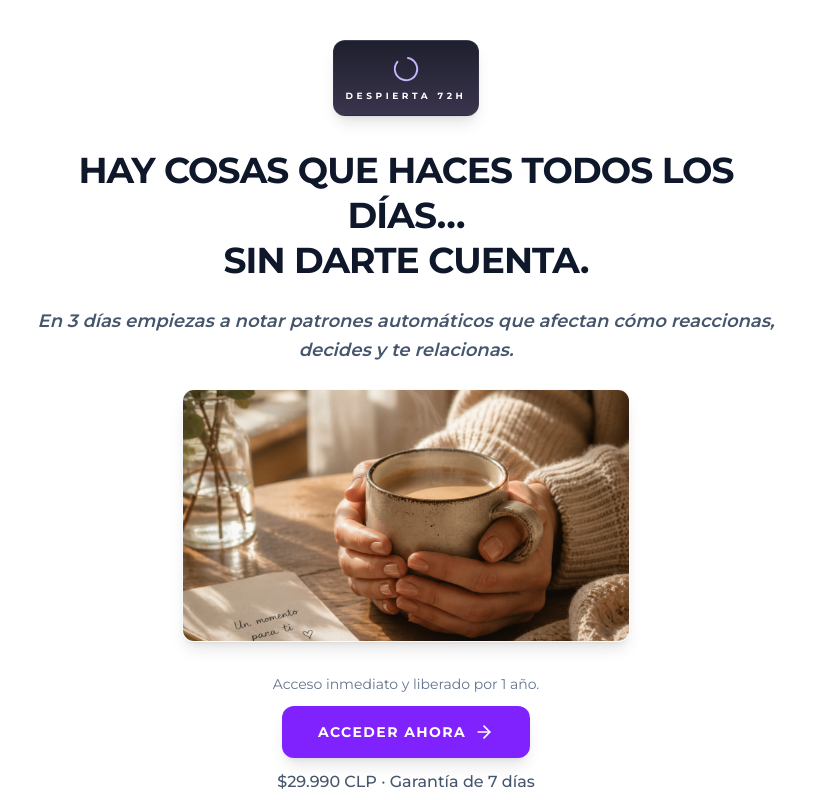
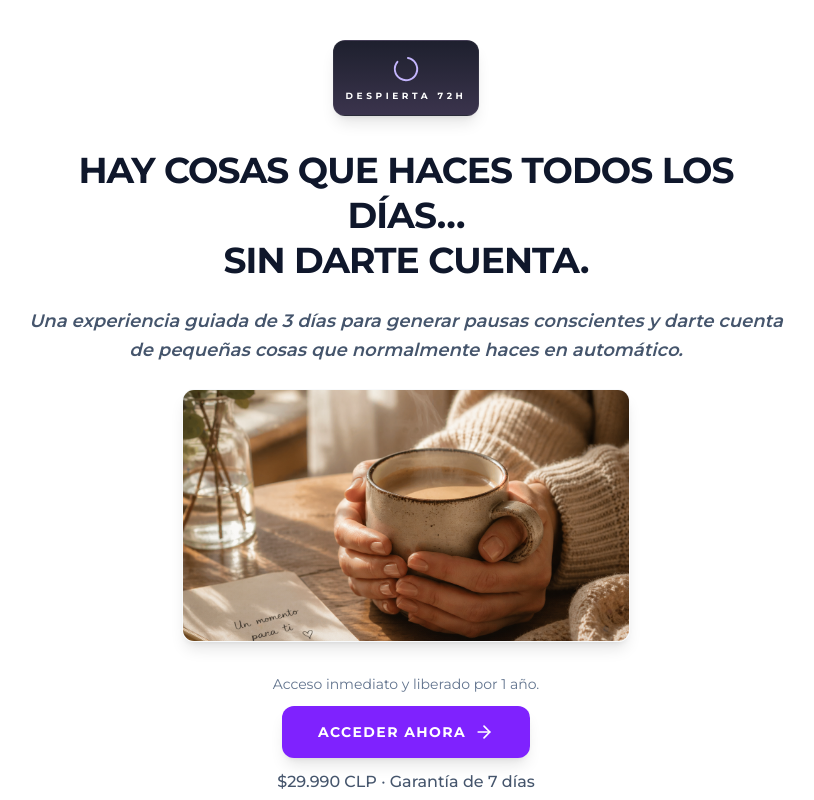
Before and after one commit to cursossolange/despierta-72h, a React (Vite) app: page / in a window 1280 px wide. Shown: the top 800 px of the page, without its empty margins (234-1048 px from the left). Built offline with nearby package versions, Linux system fonts and the light colour scheme; no server answers.

Commit message:
Update LandingPage.tsx

```diff
--- a/src/components/LandingPage.tsx
+++ b/src/components/LandingPage.tsx
@@ -174,7 +174,7 @@ export default function LandingPage({ onPurchase }: LandingPageProps) {
             {/* 3. Bajada breve */}
         <div className="max-w-5xl mx-auto mb-5 md:mb-6">
   <p className="text-sm md:text-lg text-slate-600 leading-relaxed font-semibold italic max-w-3xl mx-auto">
-    En 3 días empiezas a notar patrones automáticos que afectan cómo reaccionas, decides y te relacionas.
+    Una experiencia guiada de 3 días para generar pausas conscientes y darte cuenta de pequeñas cosas que normalmente haces en automático.
   </p>
 </div>
 
```
